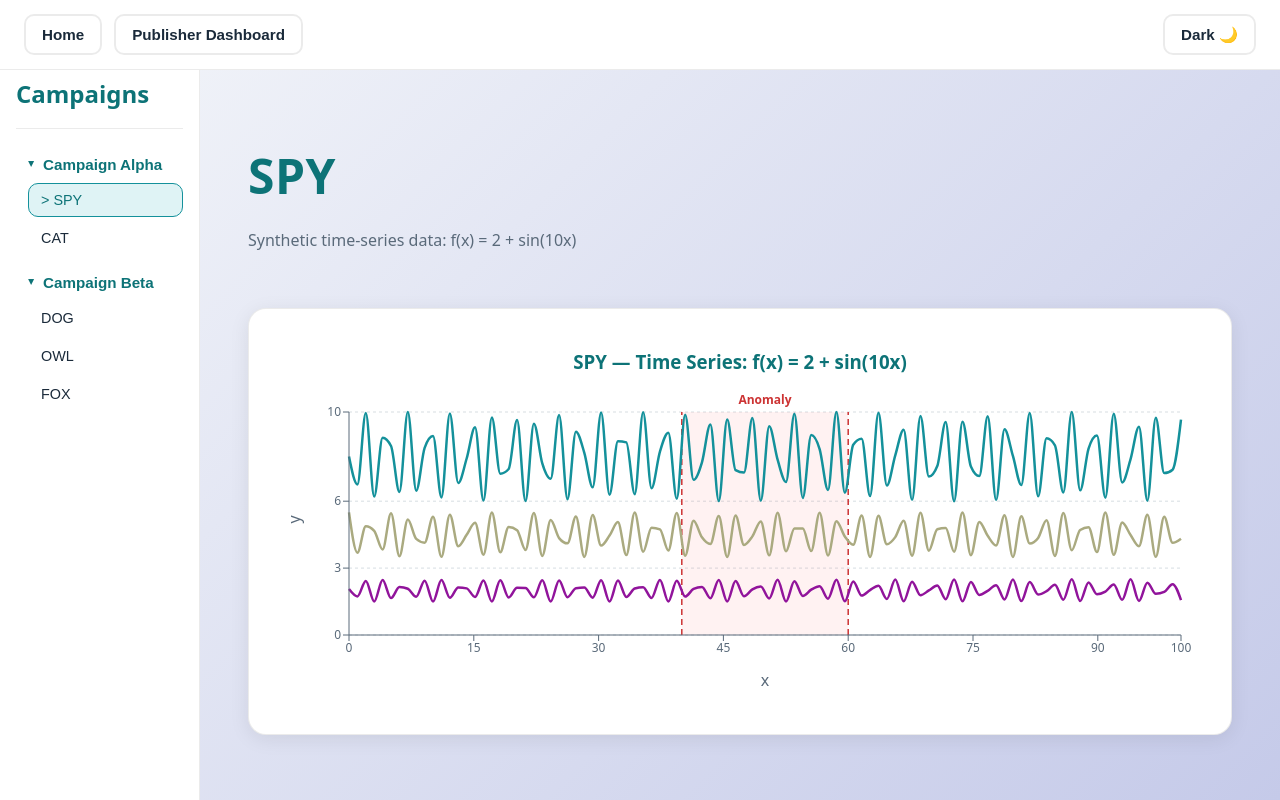
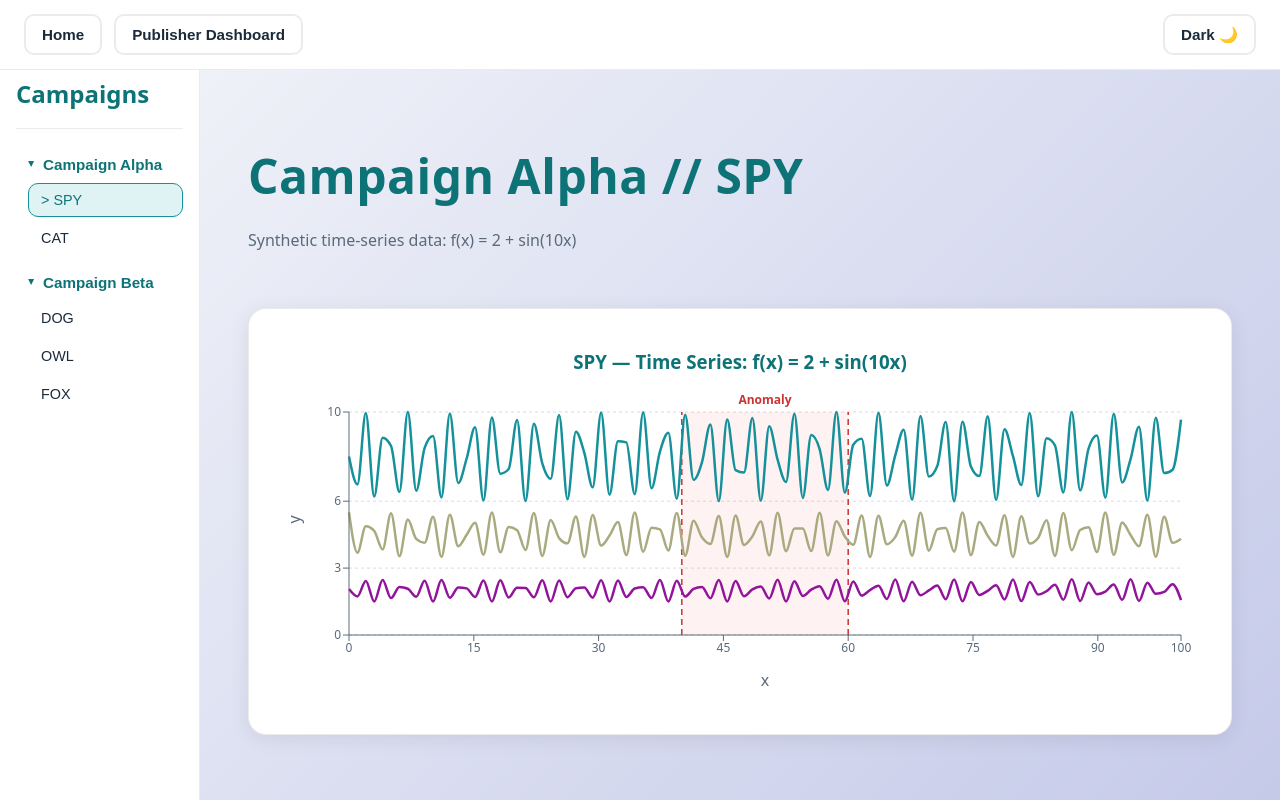
Before and after one commit to DuffyEthan/AdGuardSentinel, a React app in the folder app/frontend/: page /dashboard in a window 1280 px wide. Built offline with nearby package versions, Linux system fonts and the light colour scheme; the HTML template or start-up script is replaced by a standard one.

Commit message:
wrote some more dummy code to organize publishers and campaigns

```diff
--- a/app/frontend/src/components/Sidebar.tsx
+++ b/app/frontend/src/components/Sidebar.tsx
@@ -1,10 +1,10 @@
 import { useState } from 'react';
-import type { Campaign } from '../pages/Dashboard';
+import type { Campaign, Publisher } from '../pages/Dashboard';
 
 interface SidebarProps {
   campaigns: Campaign[];
-  selected: string;
-  onSelect: (publisher: string) => void;
+  selected: Publisher;
+  onSelect: (publisher: Publisher) => void;
 }
 
 function Sidebar({ campaigns, selected, onSelect }: SidebarProps) {
@@ -35,11 +35,11 @@ function Sidebar({ campaigns, selected, onSelect }: SidebarProps) {
             <div className="campaign-publishers">
               {campaign.publishers.map((pub) => (
                 <button
-                  key={pub}
+                  key={pub.name}
                   className={`sidebar-btn ${selected === pub ? 'active' : ''}`}
                   onClick={() => onSelect(pub)}
                 >
-                  {selected === pub ? '> ' : ''}{pub}
+                  {selected === pub ? '> ' : ''}{pub.name}
                 </button>
               ))}
             </div>
--- a/app/frontend/src/pages/Dashboard.tsx
+++ b/app/frontend/src/pages/Dashboard.tsx
@@ -3,14 +3,29 @@ import Sidebar from '../components/Sidebar';
 import TimeSeriesChart from '../components/TimeSeriesChart';
 import type { AnomalyEvent } from '../components/AnomalyArea';
 
-export interface Campaign {
+export class Publisher {
+    name: string;
+    campaign: Campaign;
+
+    constructor(name: string, campaign: Campaign) {
+        this.name = name;
+        this.campaign = campaign;
+    }
+}
+
+export class Campaign {
   name: string;
-  publishers: string[];
+  publishers: Publisher[];
+
+  constructor(name: string, publishers: string[]) {
+    this.name = name;
+    this.publishers = publishers.map((x) => new Publisher(x, this));
+  }
 }
 
 const CAMPAIGNS: Campaign[] = [
-  { name: 'Campaign Alpha', publishers: ['SPY', 'CAT'] },
-  { name: 'Campaign Beta', publishers: ['DOG', 'OWL', 'FOX'] },
+    new Campaign("Campaign Alpha", ['SPY', 'CAT']),
+    new Campaign("Campaign Beta", ['DOG', 'OWL', 'FOX']),
 ];
 
 const DEMO_ANOMALIES: AnomalyEvent[] = [
@@ -46,7 +61,7 @@ function Dashboard() {
         <div className="main-content">
           <div className="top-bar">
             <div>
-              <h1 className="project-title">{selectedPublisher}</h1>
+              <h1 className="project-title">{selectedPublisher.campaign.name + " // " + selectedPublisher.name}</h1>
               <p className="subtitle">Synthetic time-series data: f(x) = 2 + sin(10x)</p>
             </div>
           </div>
@@ -54,7 +69,7 @@ function Dashboard() {
           <div className="panel">
             <TimeSeriesChart
               data={data}
-              publisher={selectedPublisher}
+              publisher={selectedPublisher.name}
               anomalies={DEMO_ANOMALIES}
             />
           </div>
```
